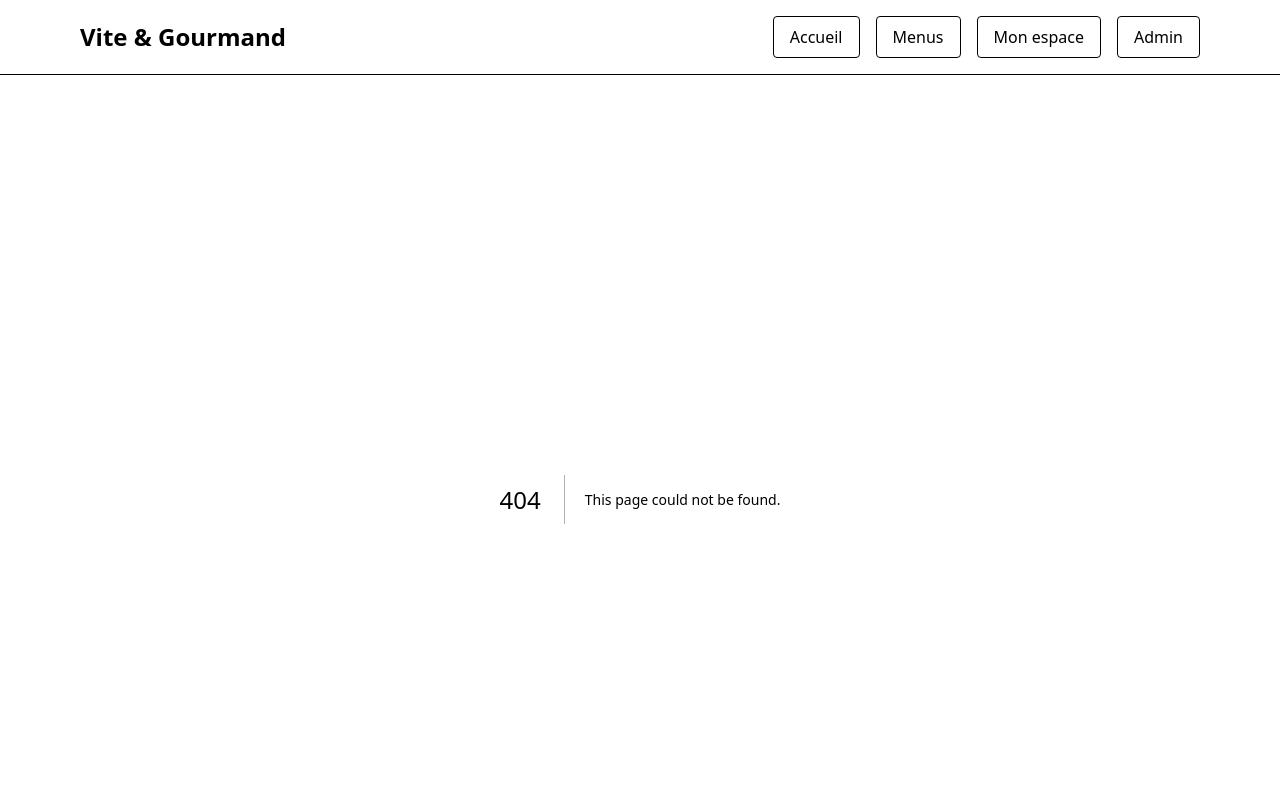
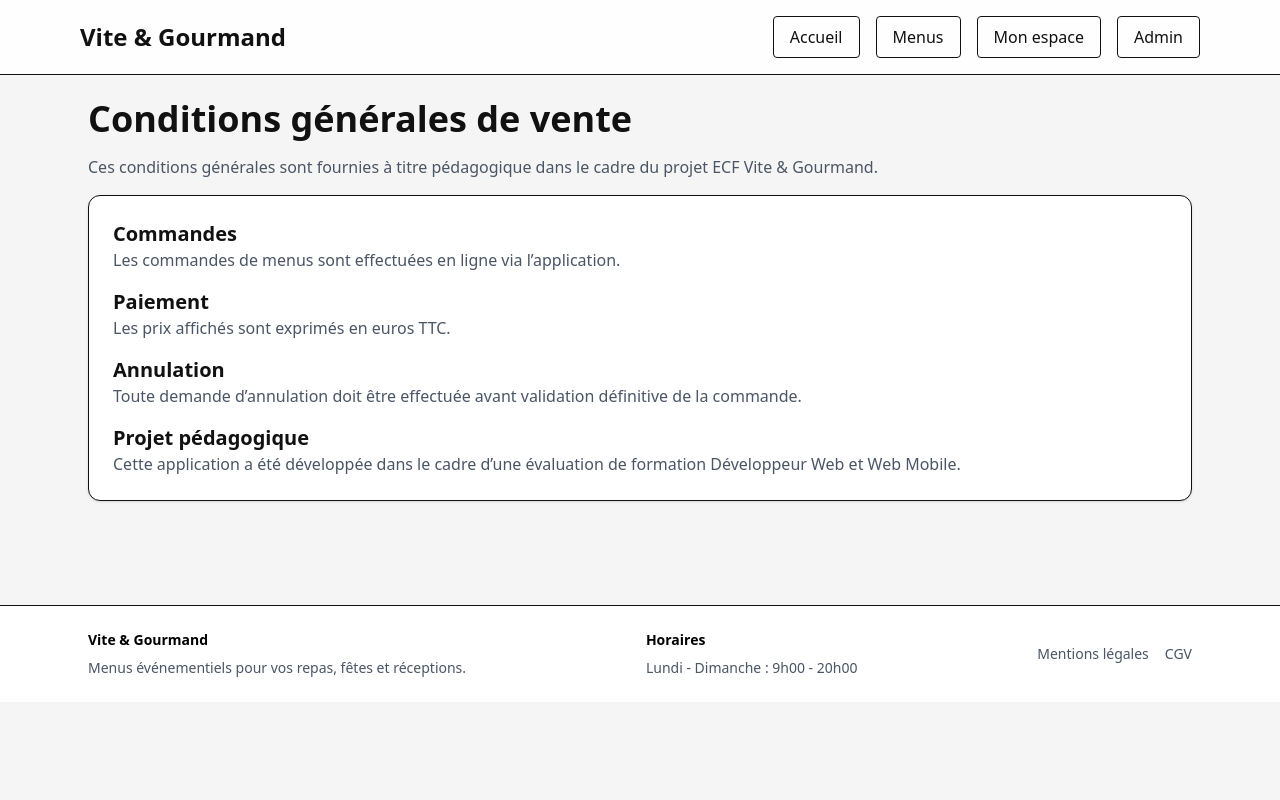
Before and after one commit to BenjaminBernade/vite-et-gourmand, a Next.js app: page /cvg in a window 1280 px wide. Before the commit this address had no page. Shown: the top 800 px of the page. Built offline with nearby package versions, Linux system fonts and the light colour scheme.

Commit message:
Add legal pages and footer links

```diff
--- /dev/null
+++ b/app/cvg/page.tsx
@@ -0,0 +1,46 @@
+export default function CgvPage() {
+  return (
+    <section className="space-y-4">
+      <h1 className="text-4xl font-bold">
+        Conditions générales de vente
+      </h1>
+
+      <p className="text-gray-600">
+        Ces conditions générales sont fournies à titre pédagogique dans le cadre
+        du projet ECF Vite & Gourmand.
+      </p>
+
+      <div className="rounded-xl border bg-white p-6 shadow-sm space-y-4">
+        <div>
+          <h2 className="text-xl font-semibold">Commandes</h2>
+          <p className="text-gray-600">
+            Les commandes de menus sont effectuées en ligne via l’application.
+          </p>
+        </div>
+
+        <div>
+          <h2 className="text-xl font-semibold">Paiement</h2>
+          <p className="text-gray-600">
+            Les prix affichés sont exprimés en euros TTC.
+          </p>
+        </div>
+
+        <div>
+          <h2 className="text-xl font-semibold">Annulation</h2>
+          <p className="text-gray-600">
+            Toute demande d’annulation doit être effectuée avant validation
+            définitive de la commande.
+          </p>
+        </div>
+
+        <div>
+          <h2 className="text-xl font-semibold">Projet pédagogique</h2>
+          <p className="text-gray-600">
+            Cette application a été développée dans le cadre d’une évaluation de
+            formation Développeur Web et Web Mobile.
+          </p>
+        </div>
+      </div>
+    </section>
+  );
+}
--- a/app/globals.css
+++ b/app/globals.css
@@ -1,6 +1,6 @@
 @import "tailwindcss";
 
 body {
-  background: #f5f5f5;
+  background-color: #f5f5f5;
   color: #111;
 }
--- a/app/layout.tsx
+++ b/app/layout.tsx
@@ -1,16 +1,17 @@
+import type { Metadata } from "next";
 import Link from "next/link";
 import "./globals.css";
 
-export const metadata = {
+export const metadata: Metadata = {
   title: "Vite & Gourmand",
   description: "Application de commande de menus événementiels",
 };
 
 export default function RootLayout({
   children,
-}: {
+}: Readonly<{
   children: React.ReactNode;
-}) {
+}>) {
   return (
     <html lang="fr">
       <body className="min-h-screen bg-gray-100 text-black">
@@ -21,19 +22,31 @@ export default function RootLayout({
             </Link>
 
             <div className="flex gap-4">
-              <Link href="/" className="rounded border px-4 py-2 hover:bg-black hover:text-white">
+              <Link
+                href="/"
+                className="rounded border px-4 py-2 hover:bg-black hover:text-white"
+              >
                 Accueil
               </Link>
 
-              <Link href="/menus" className="rounded border px-4 py-2 hover:bg-black hover:text-white">
+              <Link
+                href="/menus"
+                className="rounded border px-4 py-2 hover:bg-black hover:text-white"
+              >
                 Menus
               </Link>
 
-              <Link href="/dashboard" className="rounded border px-4 py-2 hover:bg-black hover:text-white">
+              <Link
+                href="/dashboard"
+                className="rounded border px-4 py-2 hover:bg-black hover:text-white"
+              >
                 Mon espace
               </Link>
 
-              <Link href="/admin" className="rounded border px-4 py-2 hover:bg-black hover:text-white">
+              <Link
+                href="/admin"
+                className="rounded border px-4 py-2 hover:bg-black hover:text-white"
+              >
                 Admin
               </Link>
             </div>
@@ -41,13 +54,40 @@ export default function RootLayout({
         </header>
 
         <main className="mx-auto max-w-6xl p-6">{children}</main>
-          <footer className="mt-16 border-t bg-white">
-            <div className="mx-auto flex max-w-6xl items-center justify-between p-6 text-sm text-gray-600">
-              <p>© 2026 Vite & Gourmand</p>
 
-              <p>Application développée avec Next.js, Prisma et PostgreSQL</p>
+        <footer className="mt-20 border-t bg-white">
+          <div className="mx-auto flex max-w-6xl flex-col gap-6 p-6 text-sm text-gray-600 md:flex-row md:items-center md:justify-between">
+            <div>
+              <p className="font-semibold text-black">
+                Vite & Gourmand
+              </p>
+
+              <p className="mt-2">
+                Menus événementiels pour vos repas, fêtes et réceptions.
+              </p>
             </div>
-          </footer>
+
+            <div>
+              <p className="font-semibold text-black">
+                Horaires
+              </p>
+
+              <p className="mt-2">
+                Lundi - Dimanche : 9h00 - 20h00
+              </p>
+            </div>
+
+            <div className="flex gap-4">
+              <Link href="/mentions-legales">
+                Mentions légales
+              </Link>
+
+              <Link href="/cvg">
+                CGV
+              </Link>
+            </div>
+          </div>
+        </footer>
       </body>
     </html>
   );
--- /dev/null
+++ b/app/mentions-legales/page.tsx
@@ -0,0 +1,18 @@
+export default function MentionsLegalesPage() {
+  return (
+    <section className="space-y-4">
+      <h1 className="text-4xl font-bold">Mentions légales</h1>
+
+      <p className="text-gray-600">
+        Site réalisé dans le cadre de l’ECF Développeur Web et Web Mobile.
+      </p>
+
+      <div className="rounded-xl border bg-white p-6 shadow-sm">
+        <p><strong>Nom du projet :</strong> Vite & Gourmand</p>
+        <p><strong>Développeur :</strong> Benjamin Bernade</p>
+        <p><strong>Hébergement :</strong> Vercel</p>
+        <p><strong>Base de données :</strong> Neon PostgreSQL</p>
+      </div>
+    </section>
+  );
+}
--- a/app/menus/page.tsx
+++ b/app/menus/page.tsx
@@ -12,41 +12,56 @@ export default async function MenusPage() {
   });
 
   return (
-  <section className="min-h-screen">
-    <div className="mb-8">
-      <h1 className="text-4xl font-bold">Nos menus</h1>
-      <p className="mt-3 max-w-2xl text-gray-600">
-        Découvrez nos menus événementiels préparés pour vos repas de famille,
-        fêtes, réceptions et moments gourmands.
+  <section className="mx-auto max-w-6xl p-6">
+    <div className="mb-10">
+      <h1 className="text-5xl font-bold">Nos menus</h1>
+
+      <p className="mt-4 max-w-2xl text-lg text-gray-600">
+        Découvrez nos menus événementiels préparés pour vos repas de
+        famille, fêtes, réceptions et moments gourmands.
       </p>
     </div>
 
-    {menus.length === 0 ? (
-      <div className="rounded-xl border bg-white p-6 shadow-sm">
-        <p>Aucun menu disponible pour le moment.</p>
-      </div>
-    ) : (
     <div className="grid gap-6 md:grid-cols-2">
       {menus.map((menu) => (
         <div
           key={menu.id}
-            className="rounded-xl border bg-white p-6 shadow-sm transition hover:shadow-md"
+          className="rounded-2xl border bg-white p-6 shadow-sm transition hover:-translate-y-1 hover:shadow-lg"
         >
-            <h2 className="text-2xl font-bold">{menu.title}</h2>
+          <div className="flex items-start justify-between">
+            <div>
+              <h2 className="text-3xl font-bold">{menu.title}</h2>
 
-            <p className="mt-3 text-gray-600">{menu.description}</p>
+              <p className="mt-3 text-gray-600">
+                {menu.description}
+              </p>
+            </div>
 
-            <div className="mt-6 flex items-center justify-between">
+            <span
+              className={`rounded-full px-3 py-1 text-sm font-medium ${
+                menu.stock <= 5
+                  ? "bg-red-100 text-red-700"
+                  : "bg-green-100 text-green-700"
+              }`}
+            >
+              {menu.stock <= 5 ? "Stock faible" : "Disponible"}
+            </span>
+          </div>
+
+          <div className="mt-6 flex items-end justify-between">
             <div>
-                <p className="text-xl font-semibold">{menu.price} €</p>
-                <p className="mt-1 text-sm text-gray-500">
+              <p className="text-3xl font-bold">
+                {menu.price} €
+              </p>
+
+              <p className="mt-2 text-sm text-gray-500">
                 Stock disponible : {menu.stock}
               </p>
             </div>
 
             <Link
               href={`/menus/${menu.id}`}
-                className="rounded bg-black px-4 py-2 text-white transition hover:bg-gray-800"
+              className="rounded-xl bg-black px-5 py-3 text-white transition hover:bg-gray-800"
             >
               Voir le détail
             </Link>
@@ -54,7 +69,6 @@ export default async function MenusPage() {
         </div>
       ))}
     </div>
-    )}
   </section>
   );
 }
```
Lines whose indentation alone changed are shown as unchanged.
